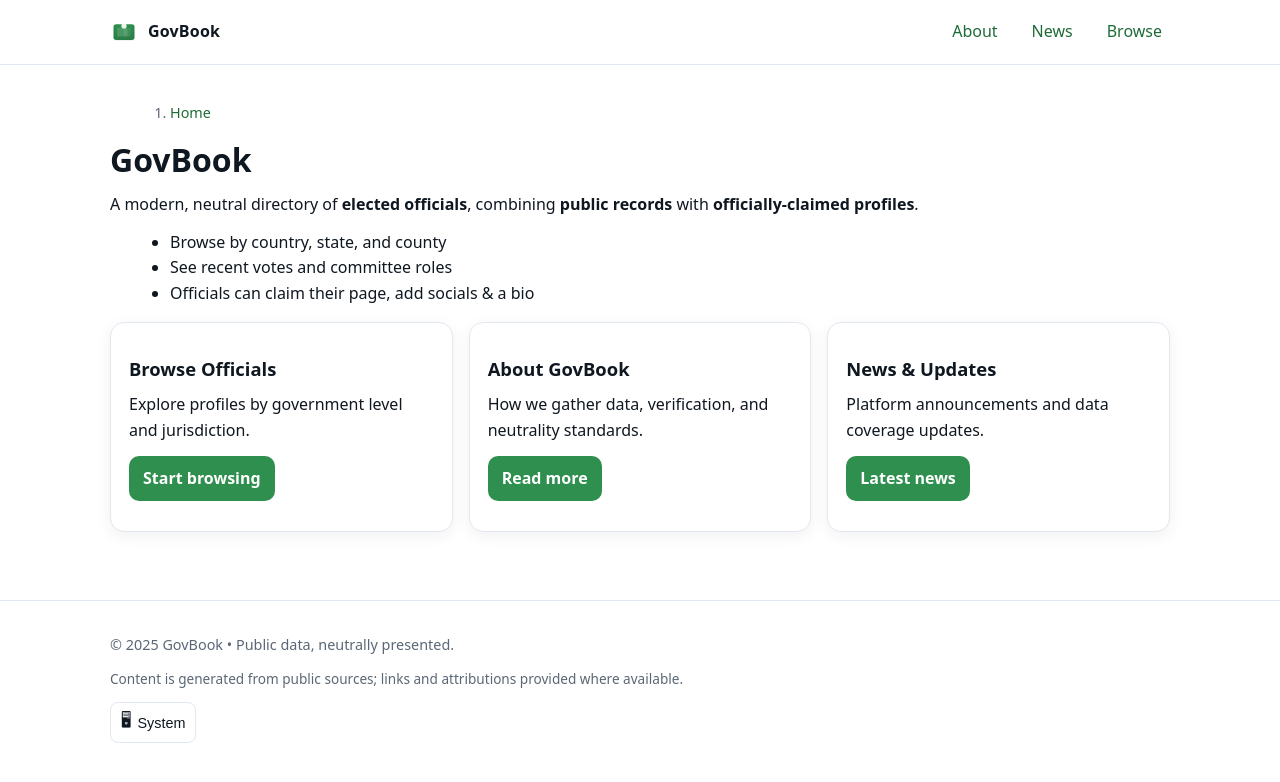
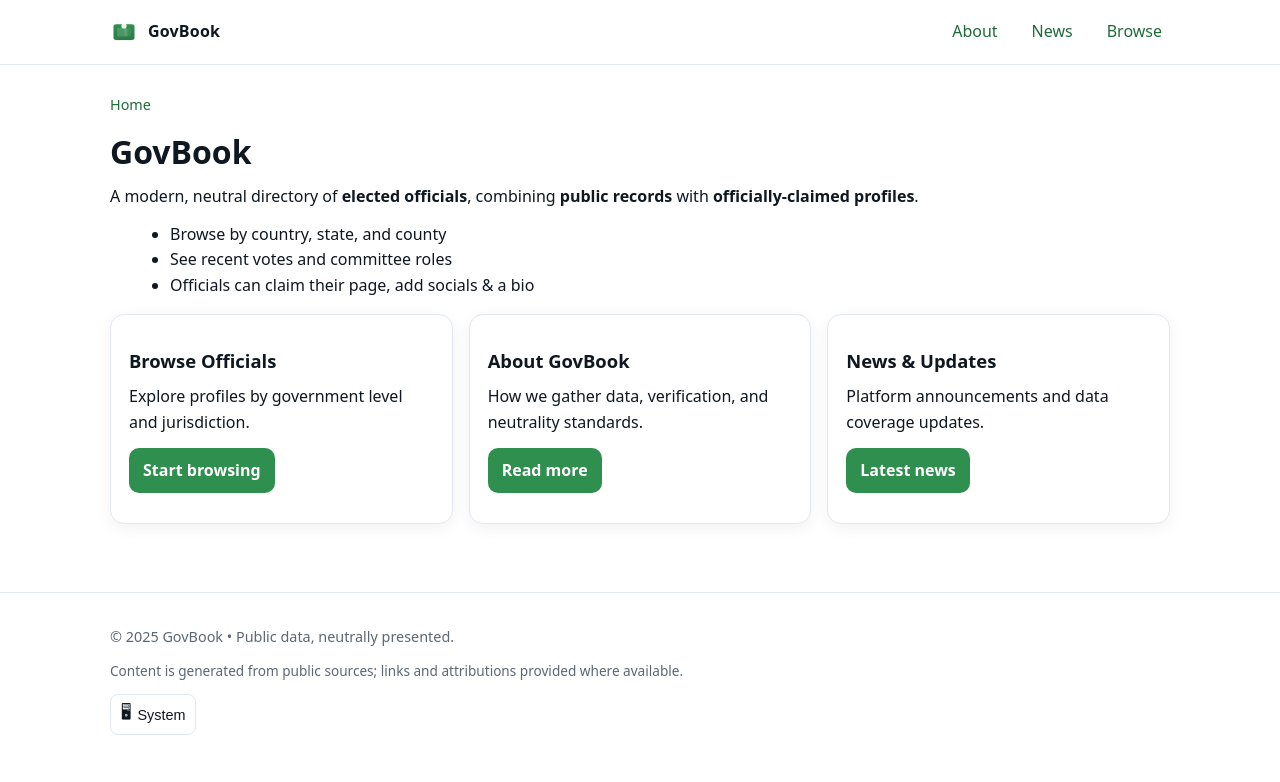
Before and after one commit to GovBook/site, a Jekyll site: the page built from index.md, in a window 1280 px wide. Shown: the top 782 px of the page. Built offline with Jekyll 4.4.1, drawn with Linux system fonts in a browser that asks for light colours.

Commit message:
update css for breadcrumbs 2.0

```diff
--- a/_includes/style.css
+++ b/_includes/style.css
@@ -104,6 +104,28 @@ ul,ol{margin:.5rem 0 .75rem 1.25rem}
   margin-bottom: 1rem;
 }
 
+/* ✅ Breadcrumb V2 visual styling */
+.breadcrumbs ol {
+  list-style: none;
+  padding: 0;
+  margin: 0;
+  display: flex;
+  flex-wrap: wrap;
+  gap: 4px;
+}
+.breadcrumbs li {
+  display: flex;
+  align-items: center;
+}
+.breadcrumbs li::after {
+  content: "›";
+  margin: 0 6px;
+  color: var(--muted);
+}
+.breadcrumbs li:last-child::after {
+  content: "";
+}
+
 .theme-toggle {
   background: none;
   border: 1px solid var(--border);
```
